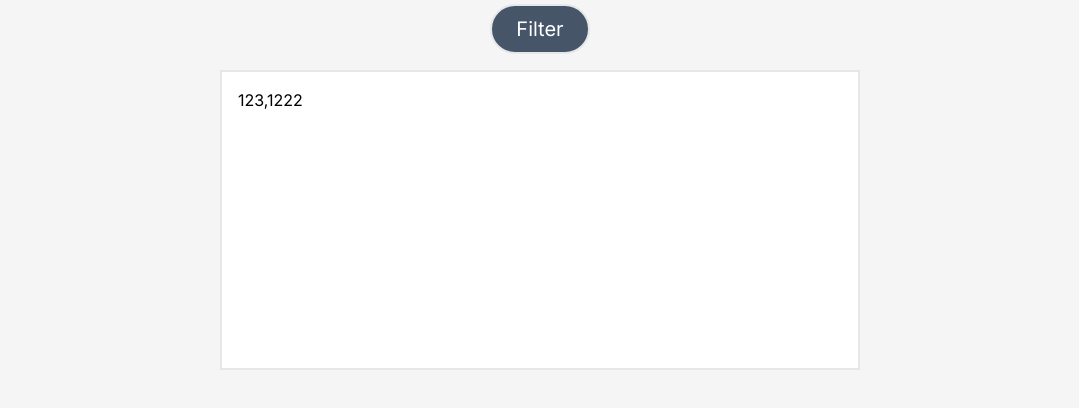
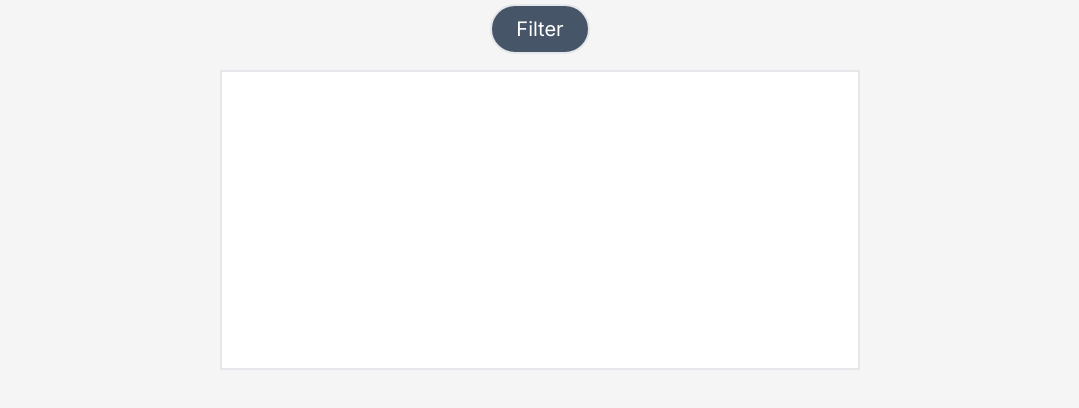
Before and after one commit to Dhruvdip-Padhiyar/duplicate-remove, a Next.js app: page / in a window 1280 px wide. Shown: the part 270-678 px from the top of the page, without its empty margins (100-1179 px from the left). Built offline with nearby package versions, Linux system fonts and the light colour scheme.

Commit message:
bug solve

```diff
--- a/src/mainPages/HomePage.jsx
+++ b/src/mainPages/HomePage.jsx
@@ -4,7 +4,7 @@ import React, { useState } from "react";
 const HomePage = () => {
   const [allData1, setAllData1] = useState("");
   const [allData2, setAllData2] = useState("");
-  const [filteredData, setFilteredData] = useState([123, 1222]);
+  const [filteredData, setFilteredData] = useState([]);
   const handleFilter = () => {
     const data1 = allData1
       .split(",")
```
